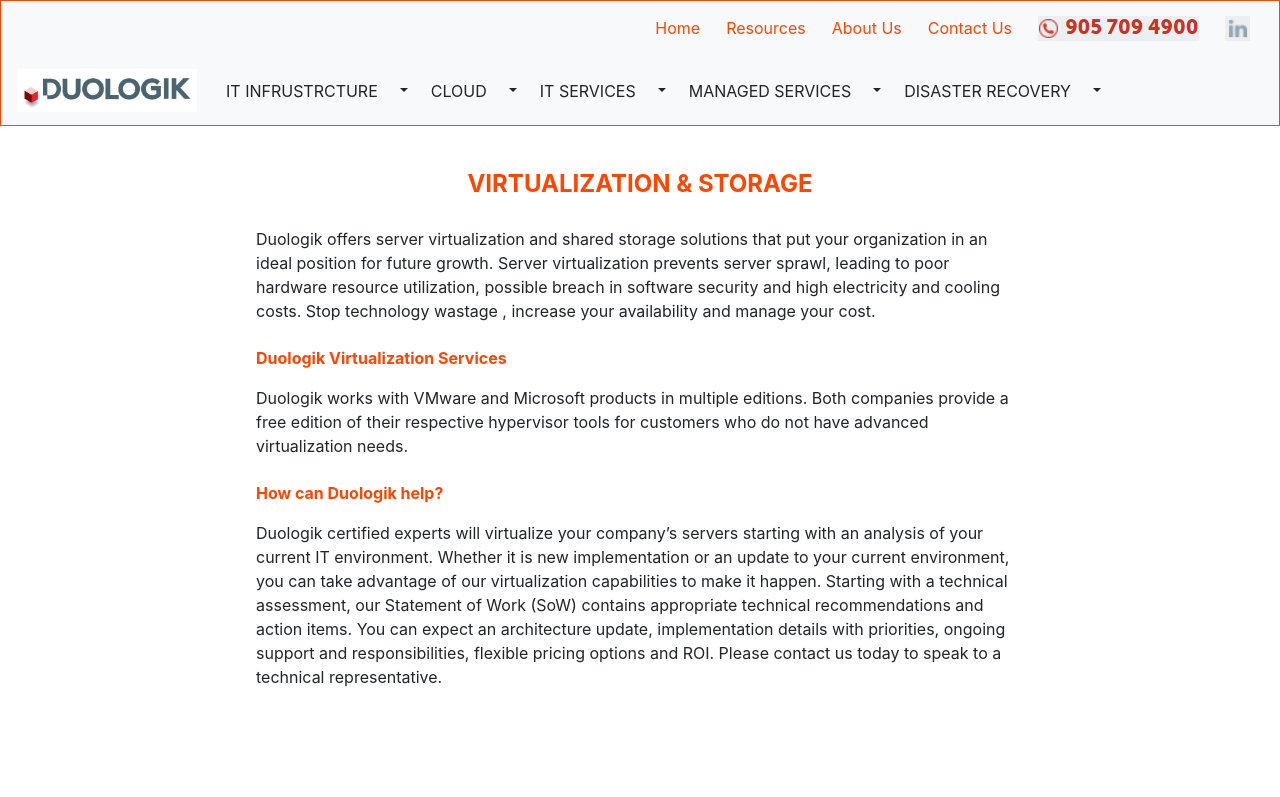
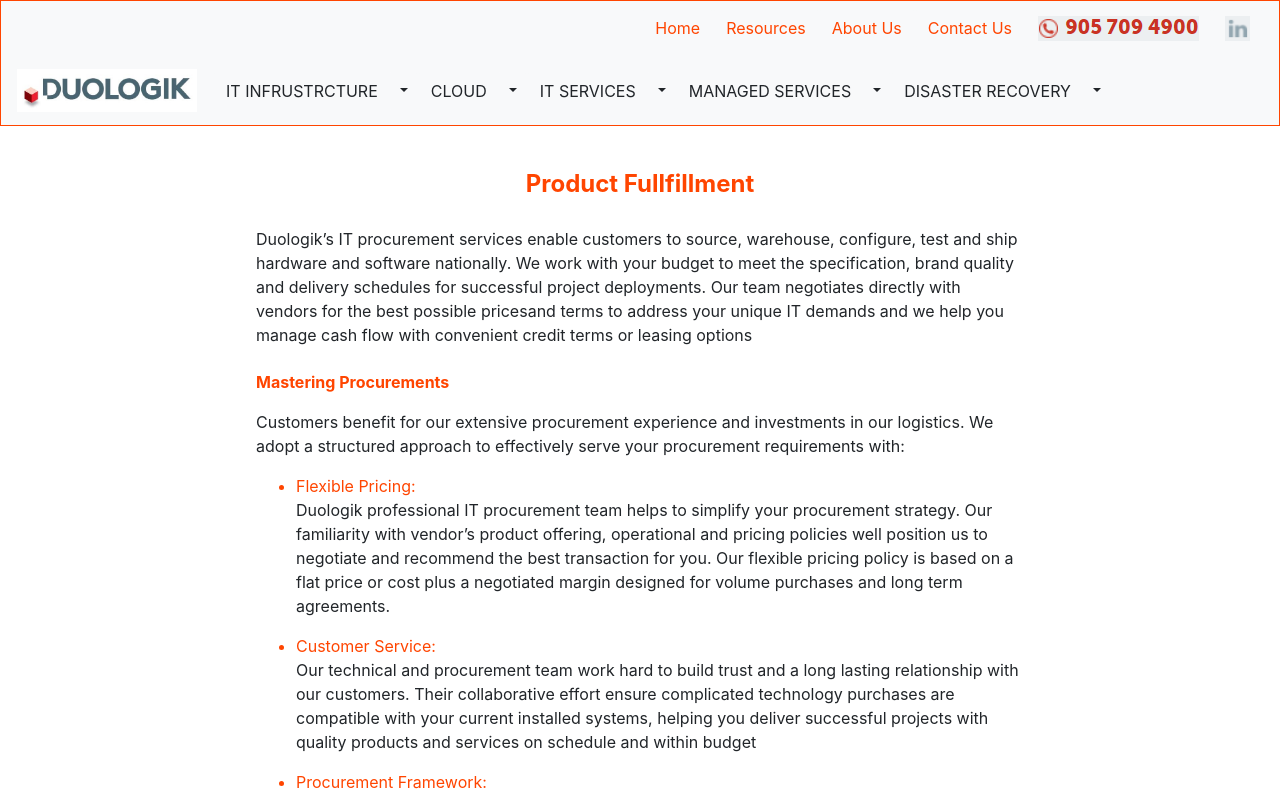
Before and after one commit to AlesandroMarques/NAV-POC, a React (Create React App) app: page / in a window 1280 px wide. Shown: the top 797 px of the page. Built offline with nearby package versions, Linux system fonts and the light colour scheme; the HTML template or start-up script is replaced by a standard one.

Commit message:
change structure

```diff
--- a/src/App.js
+++ b/src/App.js
@@ -1,8 +1,8 @@
 import React from 'react';
 import Navibar from './components/SpringBootNav/Navigation/Navigation';
 import './App.css';
-import Service from './serviceComponents/Services/VertStor';
-import ProdFill from './serviceComponents/Services/ProdFill';
+import Virtual_Storage from './serviceComponents/Services/IT_INFRUSTRUCTURE/Virtual_Storage';
+import ProdFill from './serviceComponents/Services/IT_INFRUSTRUCTURE/Product_Fulfillment';
 import Aux from './hoc/Auxiliary';
 
 
@@ -11,7 +11,7 @@
     <Aux>
     <div >
       <Navibar/>
-    <Service/>
+    <ProdFill/>
   </div>
   </Aux>
   );
--- a/src/serviceComponents/Services/ProdFill.js
+++ b/src/serviceComponents/Services/IT_INFRUSTRUCTURE/Product_Fulfillment.js
@@ -1,5 +1,5 @@
 import React from 'react';
-import classes from './Service.module.css';
+import classes from '../Service.module.css';
 
 const prodfill = (props) => {
 
--- a/src/serviceComponents/Services/VertStor.js
+++ b/src/serviceComponents/Services/IT_INFRUSTRUCTURE/Virtual_Storage.js
@@ -1,5 +1,5 @@
 import React from 'react';
-import classes from './Service.module.css';
+import classes from '../Service.module.css';
 
 const vertstor = (props) => {
 
--- a/src/serviceComponents/Services/Service.module.css
+++ b/src/serviceComponents/Services/Service.module.css
@@ -40,10 +40,7 @@
 
 }
 
-.List {
 
-
-}
 
 .List li{
 
```
